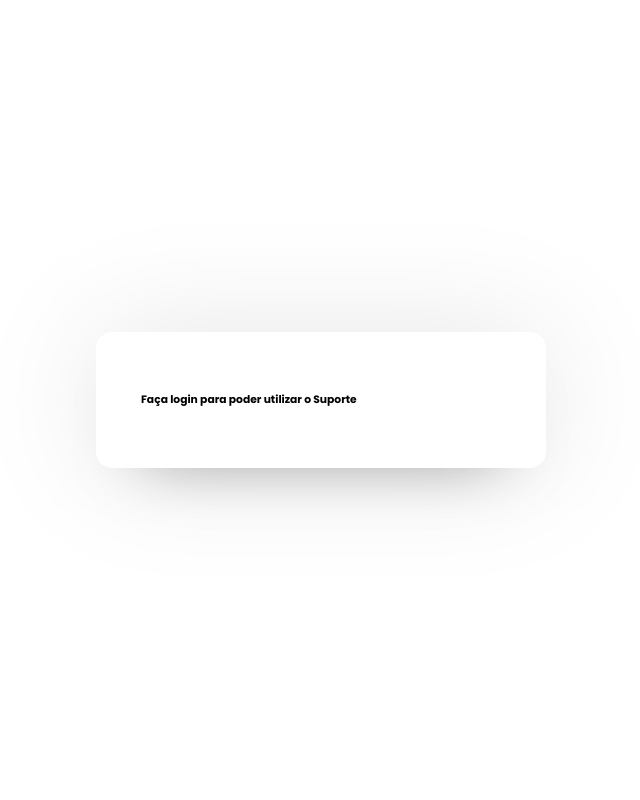
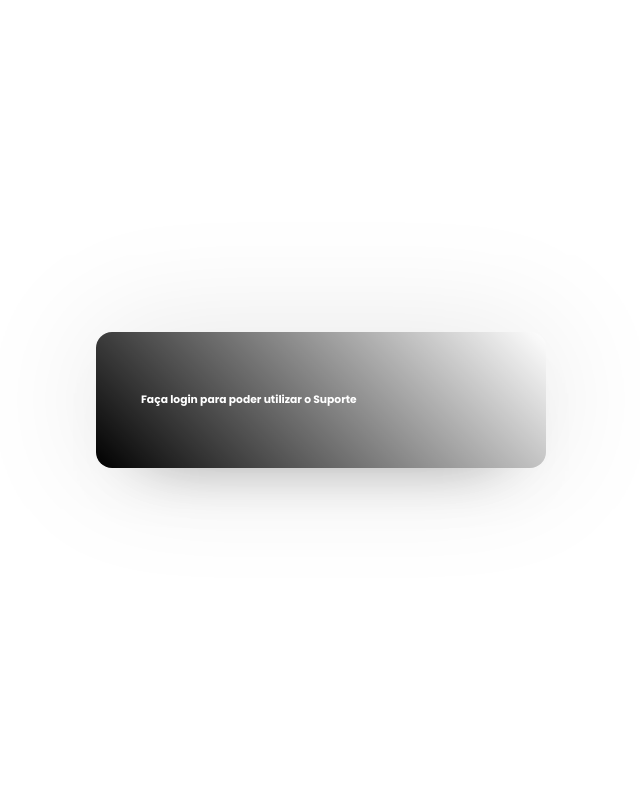
Before and after one commit to profepolic/CopSystem, a PHP site: page /chat in a window 1280 px wide. Shown: the whole page, without its empty margins (319-959 px from the left). Run offline with PHP 8.4, Linux system fonts and the light colour scheme.

Commit message:
atualiza style

```diff
--- a/chat/style.css
+++ b/chat/style.css
@@ -5,6 +5,7 @@
   box-sizing: border-box;
   text-decoration: none;
   font-family: 'Poppins', sans-serif;
+  color: #fff;
 }
 body{
   display: flex;
@@ -14,13 +15,13 @@ body{
   background: transparent;
   padding: 0 10px;
 }
-.wrapper{
-  background: #fff;
+.wrapper {
+  background: linear-gradient(45deg, black, transparent);
   max-width: 450px;
   width: 100%;
   border-radius: 16px;
-  box-shadow: 0 0 128px 0 rgba(0,0,0,0.1),
-              0 32px 64px -48px rgba(0,0,0,0.5);
+  box-shadow: 0 0 128px 0 rgb(0 0 0 / 10%), 0 32px 64px -48px rgb(0 0 0 / 50%);
+  color: #fff;
 }
 
 /* Login & Signup Form CSS Start */
@@ -144,6 +145,7 @@ body{
 :is(.users, .users-list) .details span{
   font-size: 18px;
   font-weight: 500;
+  color: #fff;
 }
 .users header .logout{
   display: block;
@@ -262,7 +264,7 @@ body{
   max-height: 360px;
   overflow-y: auto;
   padding: 10px 30px 20px 30px;
-  background: #f7f7f7;
+  background: linear-gradient(45deg, black, transparent);
   box-shadow: inset 0 32px 32px -32px rgb(0 0 0 / 5%),
               inset 0 -32px 32px -32px rgb(0 0 0 / 5%);
 }
```
